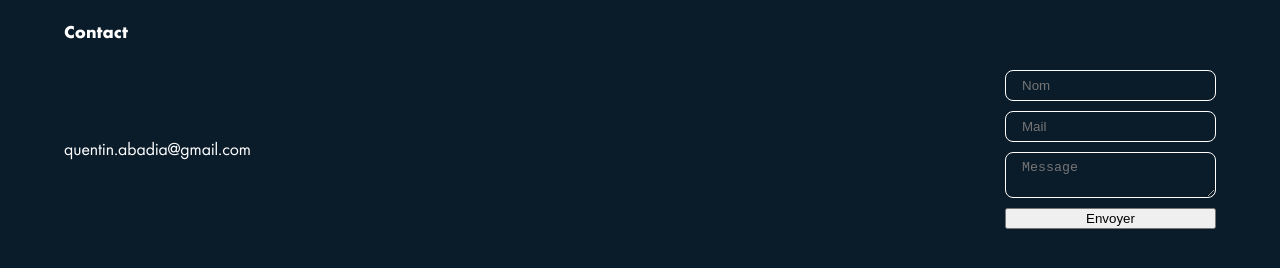
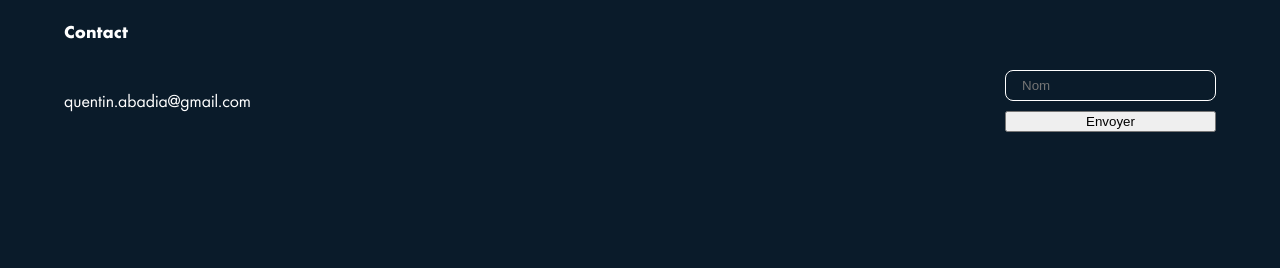
Before and after one commit to Lucieabd98/quentin-site, a React (Vite) app: page / in a window 1280 px wide. Shown: the part 5008-5276 px from the top of the page. Built offline with nearby package versions, Linux system fonts and the light colour scheme; the HTML template or start-up script is replaced by a standard one.

Commit message:
added form

```diff
--- a/index.html
+++ b/index.html
@@ -9,6 +9,11 @@
   </head>
   <body>
     <div id="root"></div>
+    <form name="contact" data-netlify="true" hidden>
+      <div>
+        <input type="text" name="name" id="name" hidden />
+      </div>
+    </form>
     <script type="module" src="/src/main.jsx"></script>
   </body>
 </html>
--- a/src/components/Contact/Contact.jsx
+++ b/src/components/Contact/Contact.jsx
@@ -1,6 +1,8 @@
 import "./contact.css";
+import { useState } from "react";
 
 const Contact = () => {
+  const [name, setName] = useState("");
   return (
     <div className="contact-container">
       <h2>Contact</h2>
@@ -14,7 +16,6 @@ const Contact = () => {
             method="POST"
             data-netlify="true"
             data-netlify-honeypot="bot-field"
-            action="/thanks"
           >
             <input type="hidden" name="form-name" value="contact" />
             <p className="hidden">
@@ -22,9 +23,19 @@ const Contact = () => {
                 Don’t fill this out: <input name="bot-field" />
               </label>
             </p>
-            <input type="text" name="name" required placeholder="Nom" />
-            <input type="email" name="email" required placeholder="Mail" />
-            <textarea name="message" required placeholder="Message"></textarea>
+            <input
+              type="text"
+              name="name"
+              id="name"
+              required
+              placeholder="Nom"
+              value={name}
+              onChange={(event) => {
+                setName(event.target.value);
+              }}
+            />
+            {/* <input type="email" name="email" required placeholder="Mail" />
+            <textarea name="message" required placeholder="Message"></textarea> */}
             <button type="submit">Envoyer</button>
           </form>
         </div>
```
